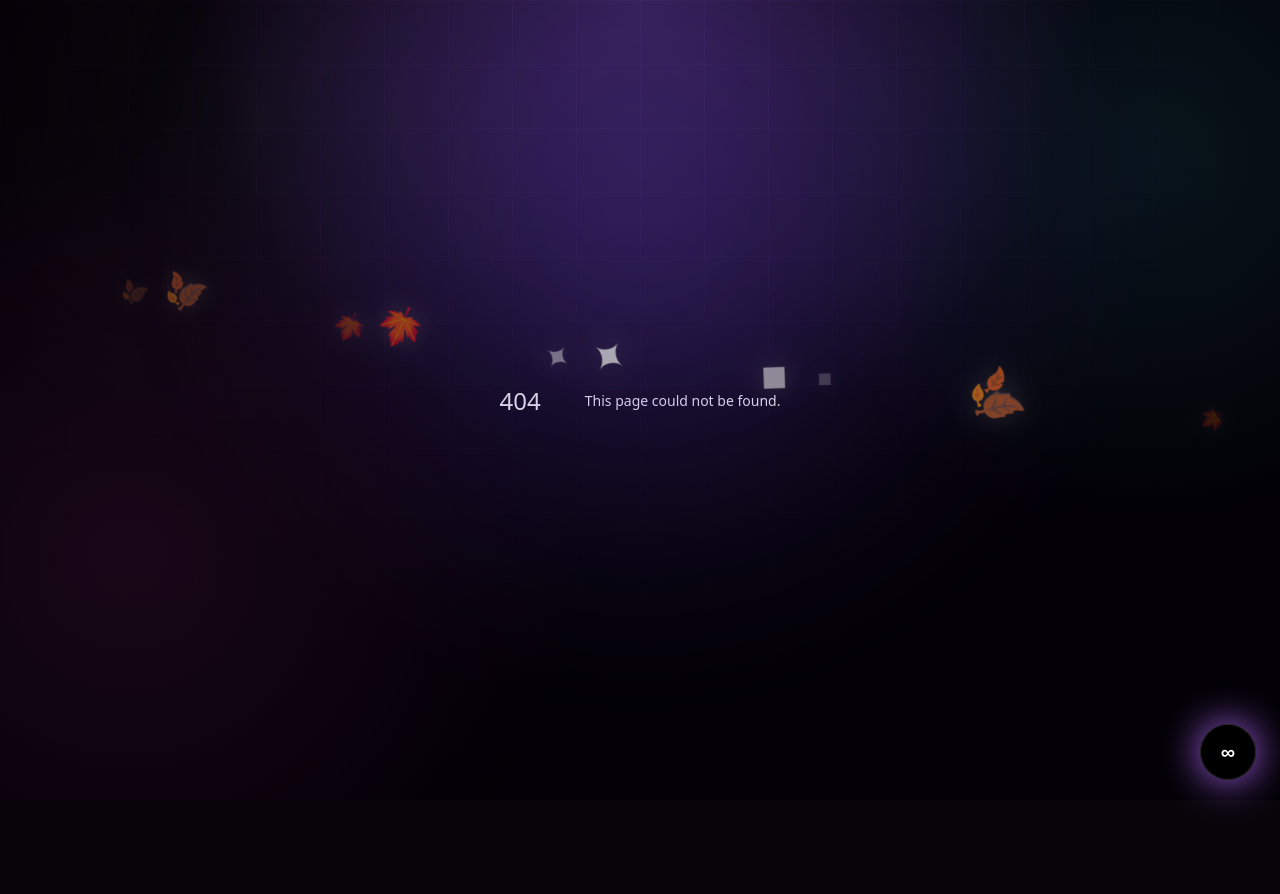
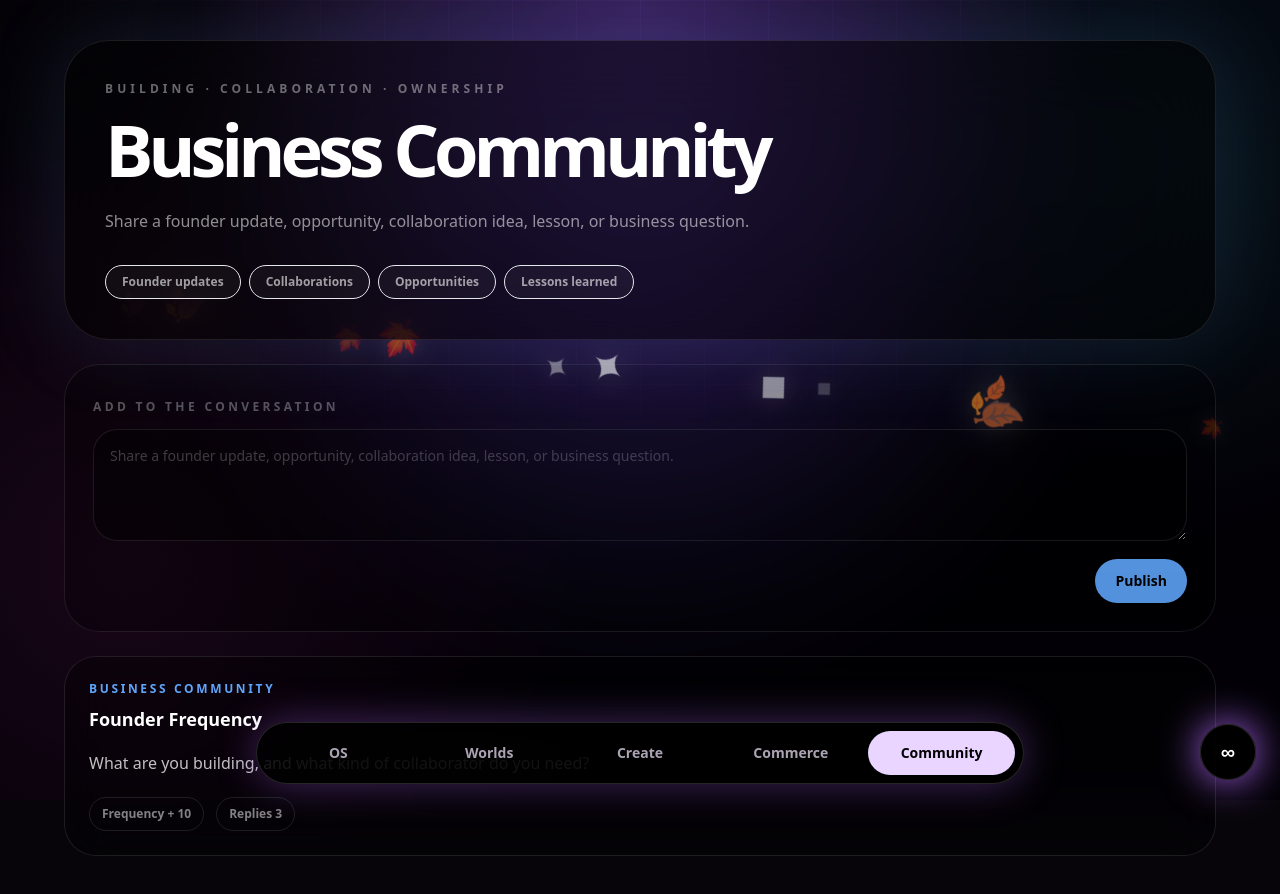
Before and after one commit to thatsmelodic/harmonic-os, a Next.js app: page /community/business in a window 1280 px wide. Before the commit this address had no page. Shown: the top 894 px of the page. Before the commit the page ends 800 px from the top, so only its background shows below. Built offline with nearby package versions, Linux system fonts and the light colour scheme.

Commit message:
Add immersive community pages for every world

```diff
--- /dev/null
+++ b/app/community/[world]/page.tsx
@@ -0,0 +1,22 @@
+import { notFound } from 'next/navigation';
+import { FrequencyDock } from '@/components/FrequencyDock';
+import { WorldCommunity } from '@/components/community/WorldCommunity';
+
+const worlds = ['melodic', 'harmonic', 'fried-em', 'schmackinn', 'business'] as const;
+type WorldKey = (typeof worlds)[number];
+
+export function generateStaticParams() {
+  return worlds.map((world) => ({ world }));
+}
+
+export default async function CommunityWorldPage({ params }: { params: Promise<{ world: string }> }) {
+  const { world } = await params;
+  if (!worlds.includes(world as WorldKey)) notFound();
+
+  return (
+    <>
+      <FrequencyDock />
+      <WorldCommunity world={world as WorldKey} />
+    </>
+  );
+}
```
